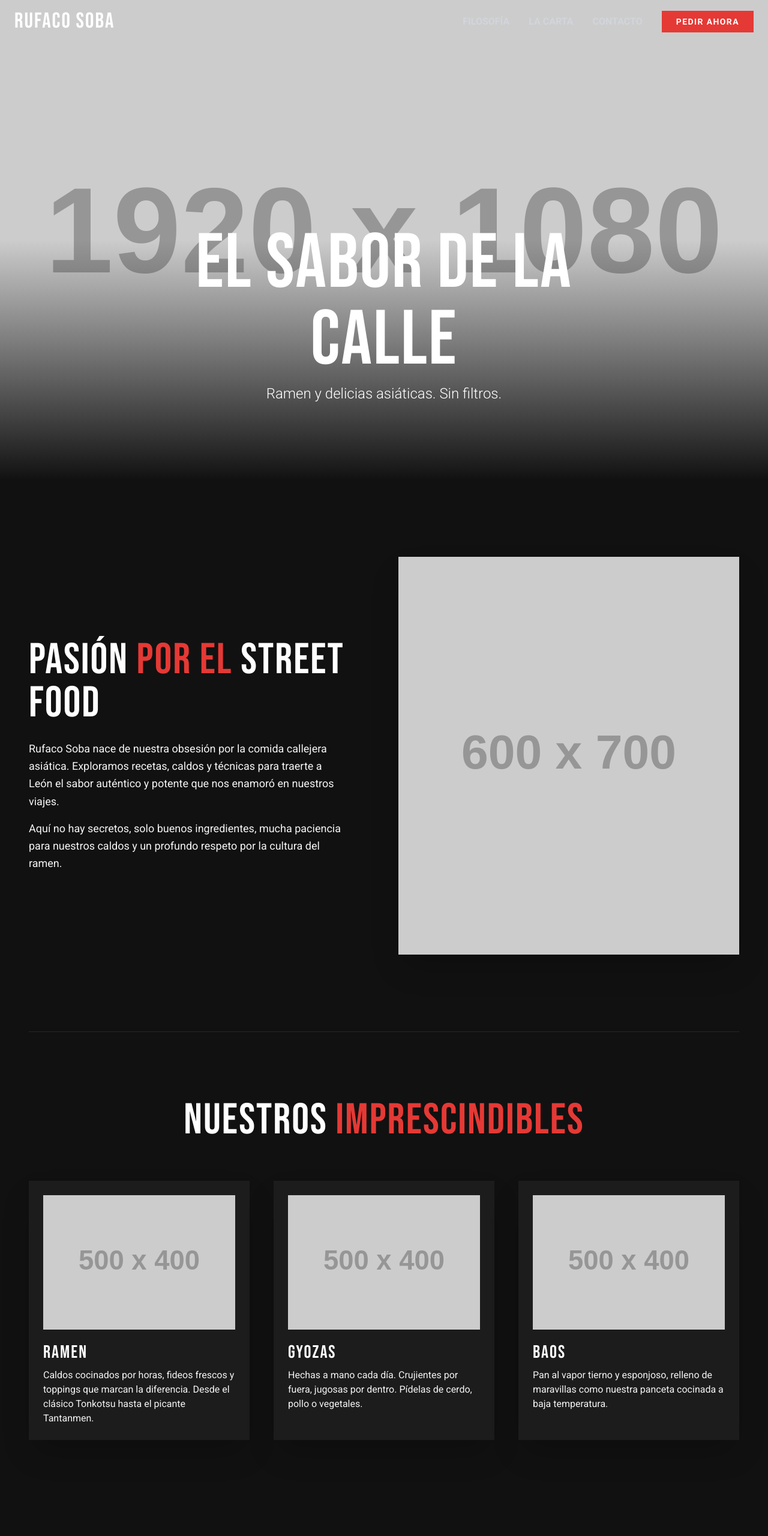
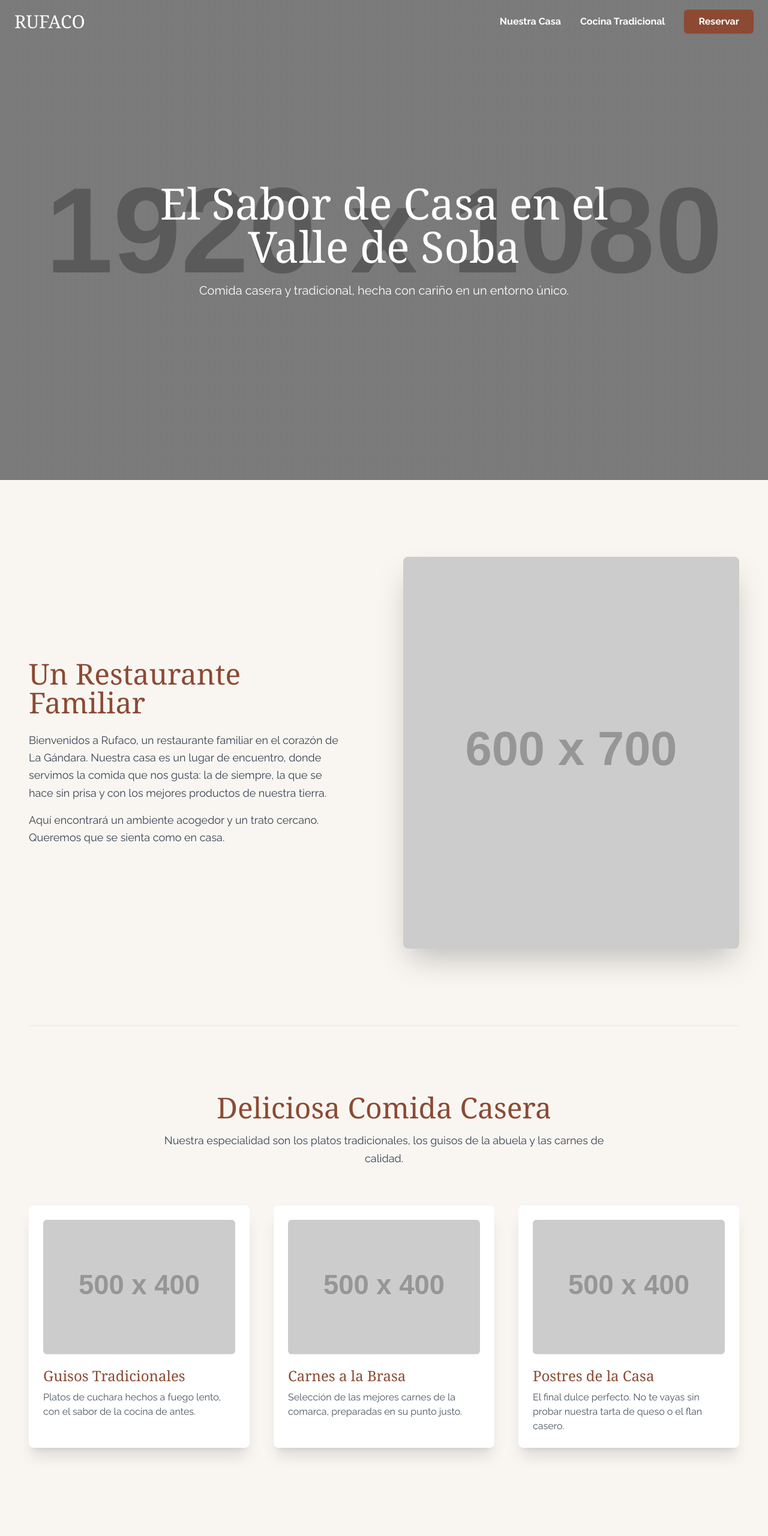
Before and after one commit to Dtry03/web-apps, a plain HTML site: page rufaco/index.html in a window 1280 px wide. Shown: the top 2560 px of the page at 60% size. Drawn offline with nearby package versions, Linux system fonts and the light colour scheme; placeholder pictures from the web are drawn by us.

Commit message:
Update index.html

```diff
--- a/rufaco/index.html
+++ b/rufaco/index.html
@@ -3,48 +3,43 @@
 <head>
     <meta charset="UTF-8">
     <meta name="viewport" content="width=device-width, initial-scale=1.0">
-    <title>Rufaco Soba - Ramen & Street Food</title>
+    <title>Restaurante Rufaco - Cocina Casera en Soba</title>
     <script src="https://cdn.tailwindcss.com"></script>
     <link rel="preconnect" href="https://fonts.googleapis.com">
     <link rel="preconnect" href="https://fonts.gstatic.com" crossorigin>
-    <link href="https://fonts.googleapis.com/css2?family=Bebas+Neue&family=Roboto:wght@300;400;700&display=swap" rel="stylesheet">
+    <link href="https://fonts.googleapis.com/css2?family=Merriweather:wght@400;700&family=Raleway:wght@400;500;700&display=swap" rel="stylesheet">
     <style>
         :root {
-            --dark-bg: #111111;
-            --accent-red: #E53935; /* Un rojo intenso, como el chili */
-            --text-light: #f5f5f5;
-            --text-muted: #a3a3a3;
+            --primary: #8c4a33; /* Un marrón teja, cálido */
+            --secondary-bg: #f9f6f2; /* Un blanco roto muy cálido */
+            --dark-text: #402f25;
         }
         body {
-            font-family: 'Roboto', sans-serif;
-            background-color: var(--dark-bg);
-            color: var(--text-light);
+            font-family: 'Raleway', sans-serif;
+            background-color: var(--secondary-bg);
+            color: var(--dark-text);
         }
-        h1, h2, h3, .font-display {
-            font-family: 'Bebas Neue', cursive;
-            letter-spacing: 2px;
+        h1, h2, h3, .font-serif {
+            font-family: 'Merriweather', serif;
         }
         .hero-bg {
-             background-image: linear-gradient(to top, rgba(17, 17, 17, 1) 0%, rgba(17, 17, 17, 0) 50%), url('https://placehold.co/1920x1080/1a1a1a/fff?text=Bowl+de+Ramen');
+             background-image: linear-gradient(rgba(0, 0, 0, 0.4), rgba(0, 0, 0, 0.4)), url('https://placehold.co/1920x1080/a1887f/fff?text=Valle+de+Soba');
              background-size: cover;
              background-position: center;
         }
-        .bg-accent-red { background-color: var(--accent-red); }
-        .text-accent-red { color: var(--accent-red); }
-        .border-accent-red { border-color: var(--accent-red); }
+        .bg-primary { background-color: var(--primary); }
+        .text-primary { color: var(--primary); }
+        .border-primary { border-color: var(--primary); }
 
-        .btn-accent {
-            background-color: var(--accent-red);
+        .btn-primary {
+            background-color: var(--primary);
             color: white;
             transition: all 0.3s ease;
         }
-        .btn-accent:hover {
-            background-color: #c42d2a;
-            transform: scale(1.05);
-        }
-
-        .card-hover:hover {
-            transform: translateY(-8px);
+        .btn-primary:hover {
+            background-color: #6e3a27;
+            transform: translateY(-2px);
+            box-shadow: 0 4px 12px rgba(0,0,0,0.15);
         }
 
         @keyframes fadeIn {
@@ -53,7 +48,7 @@
         }
         .animate-on-scroll {
             opacity: 0;
-            transition: opacity 1s ease-out, transform 0.6s ease-out;
+            transition: opacity 1s ease-out, transform 0.7s ease-out;
         }
         .is-visible {
             opacity: 1;
@@ -61,17 +56,16 @@
         }
     </style>
 </head>
-<body class="bg-dark-bg">
+<body class="bg-secondary-bg">
 
     <!-- Header -->
-    <header id="header" class="fixed top-0 left-0 right-0 z-50 transition-all duration-300 bg-transparent">
+    <header id="header" class="fixed top-0 left-0 right-0 z-50 transition-all duration-300">
         <div class="container mx-auto px-6 py-4 flex justify-between items-center">
-            <a href="#" class="text-4xl font-display text-white" id="logo">RUFACO SOBA</a>
+            <a href="#" class="text-3xl font-serif text-white md:text-primary" id="logo">RUFACO</a>
             <nav class="hidden md:flex items-center space-x-8">
-                <a href="#filosofia" class="text-gray-300 hover:text-white transition-colors duration-300 font-bold">FILOSOFÍA</a>
-                <a href="#carta" class="text-gray-300 hover:text-white transition-colors duration-300 font-bold">LA CARTA</a>
-                <a href="#contacto" class="text-gray-300 hover:text-white transition-colors duration-300 font-bold">CONTACTO</a>
-                <a href="#contacto" class="btn-accent px-6 py-2 font-bold text-sm tracking-widest">PEDIR AHORA</a>
+                <a href="#nuestra-casa" class="text-white md:text-gray-600 hover:text-primary transition-colors duration-300 font-semibold">Nuestra Casa</a>
+                <a href="#cocina" class="text-white md:text-gray-600 hover:text-primary transition-colors duration-300 font-semibold">Cocina Tradicional</a>
+                <a href="#contacto" class="btn-primary px-6 py-2 rounded-md font-bold shadow-sm">Reservar</a>
             </nav>
             <div class="md:hidden">
                  <button id="menu-btn" class="text-white focus:outline-none">
@@ -80,80 +74,80 @@
             </div>
         </div>
         <!-- Menú Móvil -->
-        <div id="mobile-menu" class="hidden md:hidden bg-dark-bg/95 backdrop-blur-sm">
-            <a href="#filosofia" class="block text-center py-4 px-4 text-white hover:bg-gray-800 font-bold">FILOSOFÍA</a>
-            <a href="#carta" class="block text-center py-4 px-4 text-white hover:bg-gray-800 font-bold">LA CARTA</a>
-            <a href="#contacto" class="block text-center py-4 px-4 text-white hover:bg-gray-800 font-bold">CONTACTO</a>
-            <a href="#contacto" class="block text-center py-4 px-4 bg-accent-red text-white font-bold tracking-widest">PEDIR AHORA</a>
+        <div id="mobile-menu" class="hidden md:hidden bg-secondary-bg/98 backdrop-blur-sm">
+            <a href="#nuestra-casa" class="block text-center py-3 px-4 text-primary hover:bg-gray-200 font-semibold">Nuestra Casa</a>
+            <a href="#cocina" class="block text-center py-3 px-4 text-primary hover:bg-gray-200 font-semibold">Cocina Tradicional</a>
+            <a href="#contacto" class="block text-center py-4 px-4 bg-primary text-white font-bold">Reservar</a>
         </div>
     </header>
 
     <!-- Hero Section -->
-    <section class="h-screen w-full flex items-end pb-24 md:pb-32 justify-center text-center text-white hero-bg">
+    <section class="h-[80vh] md:h-screen w-full flex items-center justify-center text-center text-white hero-bg">
         <div class="max-w-4xl px-4 animate-on-scroll is-visible">
-            <h1 class="text-6xl md:text-9xl font-display">EL SABOR DE LA CALLE</h1>
-            <p class="mt-2 text-lg md:text-2xl font-light text-text-muted">Ramen y delicias asiáticas. Sin filtros.</p>
+            <h1 class="text-5xl md:text-7xl font-serif">El Sabor de Casa en el Valle de Soba</h1>
+            <p class="mt-6 text-lg md:text-xl font-light">Comida casera y tradicional, hecha con cariño en un entorno único.</p>
         </div>
     </section>
 
     <main class="container mx-auto px-6 lg:px-12">
 
-        <!-- Sección Filosofía -->
-        <section id="filosofia" class="py-20 md:py-32 grid md:grid-cols-2 gap-12 items-center animate-on-scroll">
+        <!-- Sección Nuestra Casa -->
+        <section id="nuestra-casa" class="py-20 md:py-32 grid md:grid-cols-2 gap-16 items-center animate-on-scroll">
             <div class="pr-0 md:pr-10">
-                <h2 class="text-5xl md:text-7xl font-display text-white mb-6">PASIÓN <span class="text-accent-red">POR EL</span> STREET FOOD</h2>
-                <p class="text-lg text-text-muted mb-4 leading-relaxed">
-                   Rufaco Soba nace de nuestra obsesión por la comida callejera asiática. Exploramos recetas, caldos y técnicas para traerte a León el sabor auténtico y potente que nos enamoró en nuestros viajes.
+                <h2 class="text-4xl md:text-5xl font-serif text-primary mb-6">Un Restaurante Familiar</h2>
+                <p class="text-lg text-gray-700 mb-4 leading-relaxed">
+                   Bienvenidos a Rufaco, un restaurante familiar en el corazón de La Gándara. Nuestra casa es un lugar de encuentro, donde servimos la comida que nos gusta: la de siempre, la que se hace sin prisa y con los mejores productos de nuestra tierra.
                 </p>
-                <p class="text-lg text-text-muted leading-relaxed">
-                   Aquí no hay secretos, solo buenos ingredientes, mucha paciencia para nuestros caldos y un profundo respeto por la cultura del ramen.
+                <p class="text-lg text-gray-700 leading-relaxed">
+                   Aquí encontrará un ambiente acogedor y un trato cercano. Queremos que se sienta como en casa.
                 </p>
             </div>
              <div>
-                <img src="https://placehold.co/600x700/1f1f1f/E53935?text=Chefs+en+acción" alt="Chefs cocinando" class="w-full h-auto object-cover shadow-2xl">
+                <img src="https://placehold.co/600x700/d3c1b6/402f25?text=Interior+del+Restaurante" alt="Interior acogedor del restaurante Rufaco" class="w-full h-auto object-cover shadow-2xl rounded-lg">
             </div>
         </section>
 
-        <!-- Sección La Carta -->
-        <section id="carta" class="py-20 md:py-28 border-t border-gray-800">
+        <!-- Sección La Cocina -->
+        <section id="cocina" class="py-20 md:py-28 border-t border-gray-200">
             <div class="text-center mb-16 animate-on-scroll">
-                <h2 class="text-5xl md:text-7xl font-display text-white mb-4">NUESTROS <span class="text-accent-red">IMPRESCINDIBLES</span></h2>
+                <h2 class="text-4xl md:text-5xl font-serif text-primary mb-4">Deliciosa Comida Casera</h2>
+                <p class="max-w-3xl mx-auto text-lg text-gray-700 leading-relaxed">Nuestra especialidad son los platos tradicionales, los guisos de la abuela y las carnes de calidad.</p>
             </div>
             <div class="grid grid-cols-1 md:grid-cols-3 gap-10">
                 <!-- Plato 1 -->
-                <div class="bg-[#1c1c1c] p-6 shadow-2xl transition-transform duration-300 card-hover animate-on-scroll">
-                    <img src="https://placehold.co/500x400/E53935/fff?text=RAMEN" alt="Ramen" class="w-full h-56 object-cover mb-5">
-                    <h3 class="text-3xl font-display text-white">RAMEN</h3>
-                    <p class="text-text-muted mt-2">Caldos cocinados por horas, fideos frescos y toppings que marcan la diferencia. Desde el clásico Tonkotsu hasta el picante Tantanmen.</p>
+                <div class="bg-white p-6 shadow-xl transition-transform duration-300 hover:-translate-y-2 animate-on-scroll rounded-lg">
+                    <img src="https://placehold.co/500x400/8d6e63/ffffff?text=Carne+Estofada" alt="Carne Estofada" class="w-full h-56 object-cover mb-5 rounded-md">
+                    <h3 class="text-2xl font-serif text-primary">Guisos Tradicionales</h3>
+                    <p class="text-gray-600 mt-2">Platos de cuchara hechos a fuego lento, con el sabor de la cocina de antes.</p>
                 </div>
                 <!-- Plato 2 -->
-                <div class="bg-[#1c1c1c] p-6 shadow-2xl transition-transform duration-300 card-hover animate-on-scroll" style="transition-delay: 200ms;">
-                    <img src="https://placehold.co/500x400/E53935/fff?text=GYOZAS" alt="Gyozas" class="w-full h-56 object-cover mb-5">
-                    <h3 class="text-3xl font-display text-white">GYOZAS</h3>
-                    <p class="text-text-muted mt-2">Hechas a mano cada día. Crujientes por fuera, jugosas por dentro. Pídelas de cerdo, pollo o vegetales.</p>
+                <div class="bg-white p-6 shadow-xl transition-transform duration-300 hover:-translate-y-2 animate-on-scroll rounded-lg" style="transition-delay: 200ms;">
+                    <img src="https://placehold.co/500x400/795548/ffffff?text=Chuletón+a+la+Piedra" alt="Chuletón a la piedra" class="w-full h-56 object-cover mb-5 rounded-md">
+                    <h3 class="text-2xl font-serif text-primary">Carnes a la Brasa</h3>
+                    <p class="text-gray-600 mt-2">Selección de las mejores carnes de la comarca, preparadas en su punto justo.</p>
                 </div>
                 <!-- Plato 3 -->
-                <div class="bg-[#1c1c1c] p-6 shadow-2xl transition-transform duration-300 card-hover animate-on-scroll" style="transition-delay: 400ms;">
-                     <img src="https://placehold.co/500x400/E53935/fff?text=BAOS" alt="Baos" class="w-full h-56 object-cover mb-5">
-                    <h3 class="text-3xl font-display text-white">BAOS</h3>
-                    <p class="text-text-muted mt-2">Pan al vapor tierno y esponjoso, relleno de maravillas como nuestra panceta cocinada a baja temperatura.</p>
+                <div class="bg-white p-6 shadow-xl transition-transform duration-300 hover:-translate-y-2 animate-on-scroll rounded-lg" style="transition-delay: 400ms;">
+                     <img src="https://placehold.co/500x400/a1887f/ffffff?text=Postres+Caseros" alt="Postres caseros" class="w-full h-56 object-cover mb-5 rounded-md">
+                    <h3 class="text-2xl font-serif text-primary">Postres de la Casa</h3>
+                    <p class="text-gray-600 mt-2">El final dulce perfecto. No te vayas sin probar nuestra tarta de queso o el flan casero.</p>
                 </div>
             </div>
         </section>
 
 
         <!-- Sección Contacto y Reservas -->
-        <section id="contacto" class="py-24 my-20 bg-accent-red text-white animate-on-scroll">
+        <section id="contacto" class="py-24 my-20 bg-white animate-on-scroll">
             <div class="container mx-auto px-6 text-center">
-                 <h2 class="text-5xl md:text-7xl font-display mb-4">PIDE TU BOWL</h2>
-                 <p class="max-w-2xl mx-auto text-xl text-red-100 mb-8">
-                    Estamos en el centro de León. Pásate a por tu pedido para llevar o llama para reservar tu sitio. ¡No te quedes con las ganas!
+                 <h2 class="text-4xl md:text-5xl font-serif text-primary mb-4">Reserve su Mesa</h2>
+                 <p class="max-w-2xl mx-auto text-xl text-gray-700 mb-8">
+                    Le esperamos en La Gándara. Llámenos para reservar y disfrutar de una auténtica comida casera.
                  </p>
-                 <a href="tel:PON-AQUI-EL-TELEFONO" class="inline-block bg-white text-accent-red font-bold hover:bg-gray-200 transition-colors duration-300 px-12 py-4 text-xl tracking-widest shadow-xl">
-                    LLAMAR AHORA
+                 <a href="tel:942676767" class="inline-block btn-primary px-12 py-4 text-xl font-bold tracking-wide rounded-lg shadow-lg">
+                    Llamar al 942...
                 </a>
-                <div class="mt-8 font-bold text-red-200">
-                    <p>📍 Calle Varillas, 1, 24003 León</p>
+                <div class="mt-8 font-semibold text-gray-500">
+                    <p>📍 La Gándara - Valle de Soba, Cantabria</p>
                 </div>
             </div>
         </section>
@@ -161,14 +155,14 @@
     </main>
 
     <!-- Footer -->
-    <footer class="bg-black">
-        <div class="container mx-auto px-6 py-8 text-center text-text-muted">
+    <footer class="bg-dark-text">
+        <div class="container mx-auto px-6 py-8 text-center text-gray-400">
             <div class="flex justify-center space-x-6 mb-6">
-                <a href="https://www.instagram.com/rufaco_soba" target="_blank" class="text-text-muted hover:text-white transition-colors duration-300">
+                <a href="https://www.instagram.com/rufaco_soba" target="_blank" class="text-gray-400 hover:text-white transition-colors duration-300">
                     <svg class="w-7 h-7" fill="currentColor" viewBox="0 0 24 24" aria-hidden="true"><path fill-rule="evenodd" d="M12.315 2c2.43 0 2.784.013 3.808.06 1.064.049 1.791.218 2.427.465a4.902 4.902 0 012.153 2.153c.247.636.398 1.363.445 2.427.048 1.024.06 1.378.06 3.808s-.012 2.784-.06 3.808c-.047 1.064-.218 1.791-.465 2.427a4.902 4.902 0 01-2.153 2.153c-.636.247-1.363.398-2.427.445-1.024.048-1.378.06-3.808.06s-2.784-.013-3.808-.06c-1.064-.049-1.791-.218-2.427-.465a4.902 4.902 0 01-2.153-2.153c-.247-.636-.398-1.363-.445-2.427-.048-1.024-.06-1.378-.06-3.808s.012-2.784.06-3.808c.047-1.064.218-1.791.465-2.427a4.902 4.902 0 012.153-2.153c.636-.247 1.363.398 2.427.445 1.024-.048 1.378.06 3.808-.06zM12 0C9.525 0 9.148.01 8.042.059c-1.11.05-1.897.227-2.612.503a6.897 6.897 0 00-2.583 2.583c-.276.715-.453-1.502-.503 2.612C2.01 9.148 2 9.525 2 12s.01 2.852.059 3.958c.05 1.11.227 1.897.503 2.612a6.897 6.897 0 002.583 2.583c.715.276 1.502.453 2.612.503C9.148 21.99 9.525 22 12 22s2.852-.01 3.958-.059c1.11-.05 1.897-.227 2.612-.503a6.897 6.897 0 002.583-2.583c.276-.715.453-1.502-.503-2.612.049-1.106.059-1.483.059-3.958s-.01-2.852-.059-3.958c-.05-1.11-.227-1.897-.503-2.612a6.897 6.897 0 00-2.583-2.583c-.715-.276-1.502-.453-2.612-.503C14.852 2.01 14.475 2 12 2h.001zm0 5.838a6.162 6.162 0 100 12.324 6.162 6.162 0 000-12.324zM12 16a4 4 0 110-8 4 4 0 010 8zm6.406-11.845a1.44 1.44 0 100 2.88 1.44 1.44 0 000-2.88z" clip-rule="evenodd" /></svg>
                 </a>
             </div>
-            <p class="text-sm">&copy; 2024 Rufaco Soba. Street Food Culture.</p>
+            <p class="text-sm">&copy; 2024 Restaurante Rufaco. Sabor tradicional en Soba.</p>
         </div>
     </footer>
 
@@ -183,13 +177,32 @@
 
     // Script para cambiar el header al hacer scroll
     const header = document.getElementById('header');
+    const logo = document.getElementById('logo');
     window.addEventListener('scroll', () => {
         if (window.scrollY > 50) {
-            header.classList.add('bg-dark-bg/90', 'backdrop-blur-sm', 'shadow-lg');
-            header.classList.remove('bg-transparent');
+            header.classList.add('bg-secondary-bg', 'shadow-sm');
+            logo.classList.remove('text-white');
+            logo.classList.add('text-primary');
+            menuBtn.classList.remove('text-white');
+            menuBtn.classList.add('text-primary');
+            header.querySelectorAll('nav a').forEach(a => {
+                if (!a.classList.contains('btn-primary')) {
+                   a.classList.remove('text-white');
+                   a.classList.add('md:text-gray-600');
+                }
+            });
         } else {
-            header.classList.remove('bg-dark-bg/90', 'backdrop-blur-sm', 'shadow-lg');
-            header.classList.add('bg-transparent');
+            header.classList.remove('bg-secondary-bg', 'shadow-sm');
+            logo.classList.add('text-white');
+            logo.classList.remove('text-primary');
+            menuBtn.classList.add('text-white');
+            menuBtn.classList.remove('text-primary');
+             header.querySelectorAll('nav a').forEach(a => {
+                 if (!a.classList.contains('btn-primary')) {
+                    a.classList.add('text-white');
+                    a.classList.remove('md:text-gray-600');
+                 }
+            });
         }
     });
 
```
